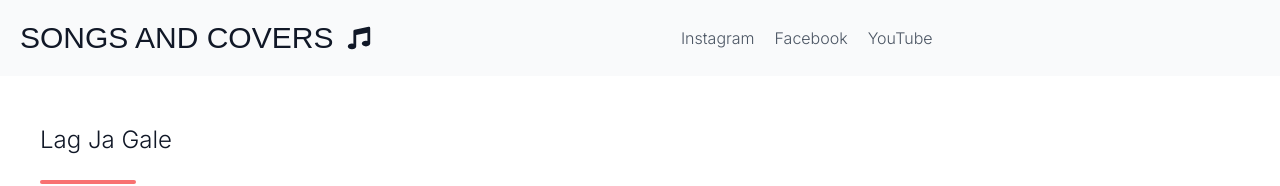
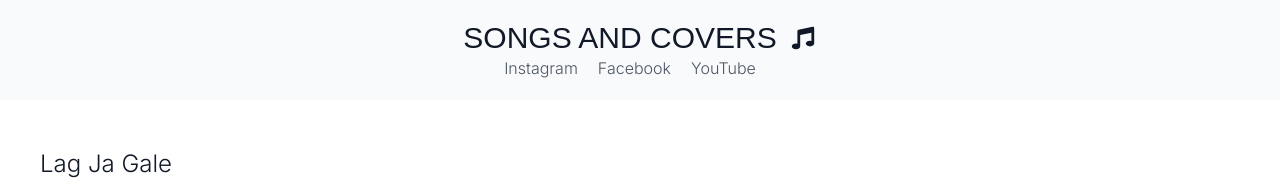
Before and after one commit to sssjbh/sssjbh.github.io, a plain HTML site: page songs.html in a window 1280 px wide. Shown: the top 186 px of the page. Drawn offline with nearby package versions, Linux system fonts and the light colour scheme; a web font is replaced by a local one.

Commit message:
Update songs.html

```diff
--- a/songs.html
+++ b/songs.html
@@ -40,7 +40,7 @@
 <body >
 	<div class='flex flex-col space-y-4'>
 	<header class="bg-gray-50 text-gray-600 body-font ">
-  		<div class="container mx-auto flex flex-wrap p-5 flex-col md:flex-row items-center">
+  		<div class="container mx-auto flex p-5 flex-col items-center">
 	    <a class="flex title-font font-medium items-center text-gray-900 mb-4 md:mb-0">
 
 	      <span class="koho mr-3 text-3xl">SONGS AND COVERS</span>
```
